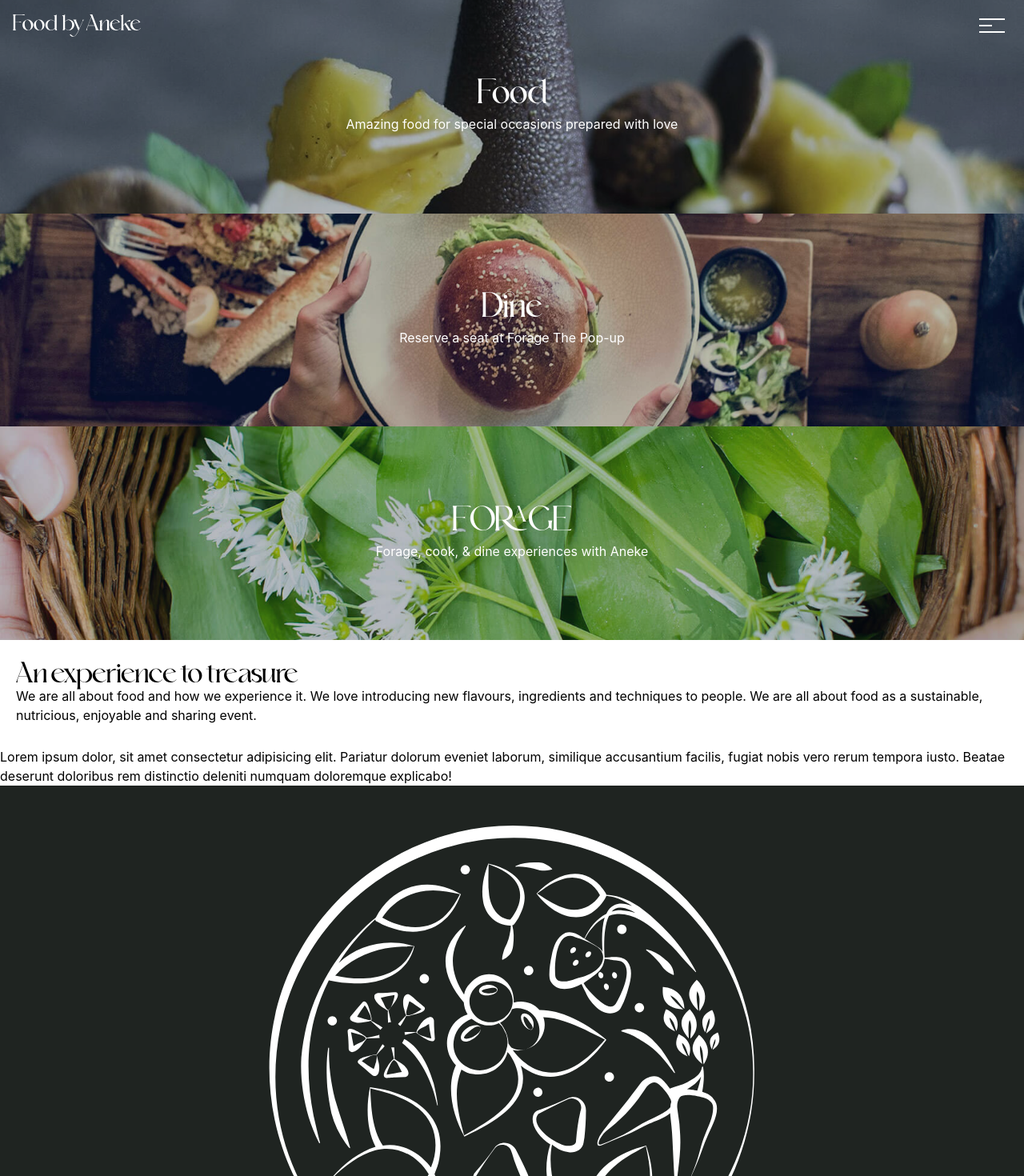
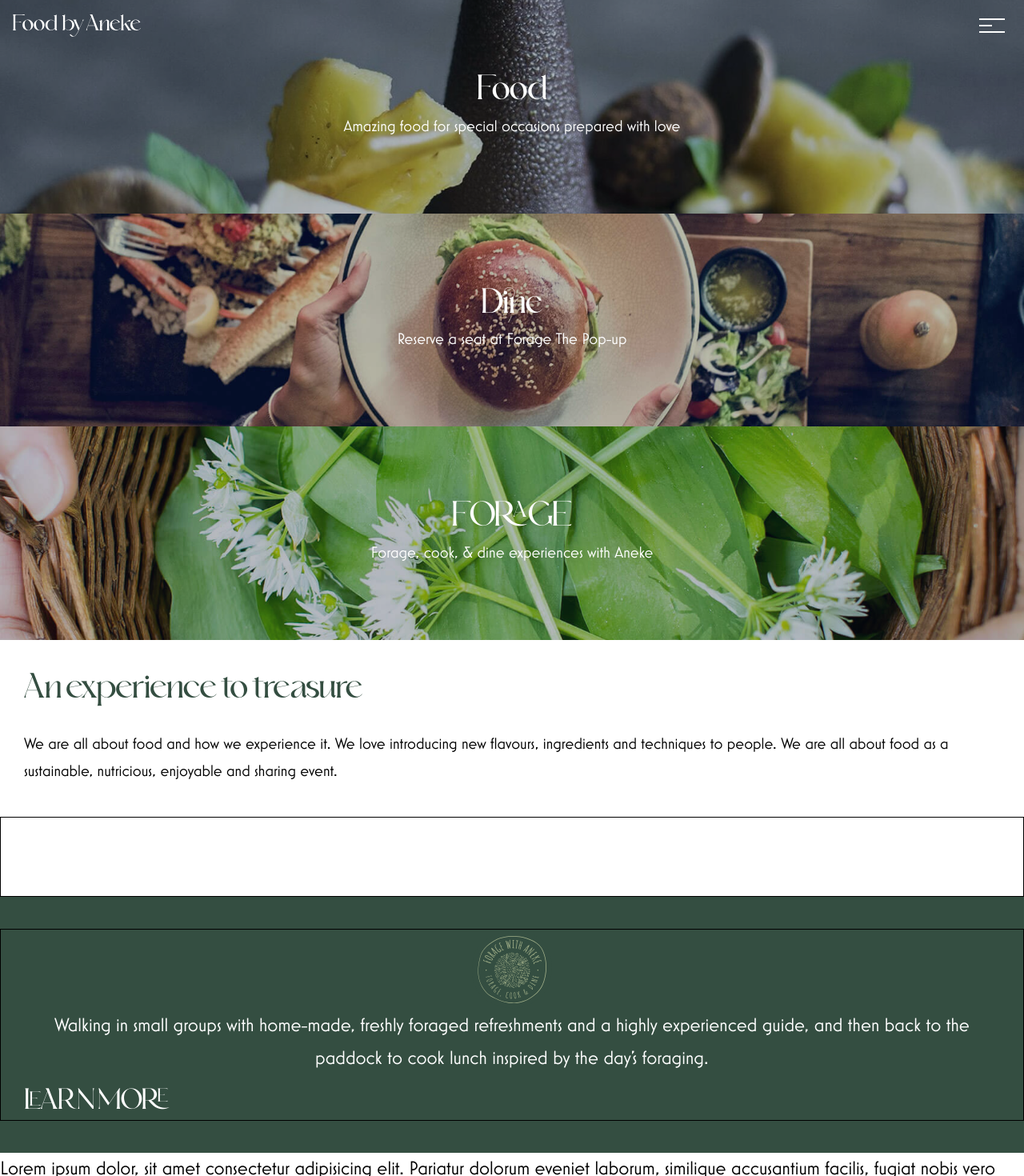
Before and after one commit to suleiman-hamza/food-by-aneke-cl, a React (Vite) app: page / in a window 1280 px wide. Shown: the top 1470 px of the page at 80% size. Built offline with nearby package versions, Linux system fonts and the light colour scheme.

Commit message:
the experience section

```diff
--- a/src/components/Hero.tsx
+++ b/src/components/Hero.tsx
@@ -7,7 +7,7 @@
     <section className="relative h-screen w-full flex flex-col items-center justify-center bg-gray-900 text-white">
       <a
         href="#"
-        className="flex-1 w-full flex justify-center items-center relative p-4 text-center"
+        className="flex-1 w-full flex justify-center items-center relative p-6 text-center"
       >
         <div
           className="absolute inset-0 bg-cover bg-center bg-no-repeat z-10 opacity-70"
@@ -15,12 +15,14 @@
         ></div>
         <div className="z-11">
           <h2 className="text-[24px] mb-2 font-alonira">Food</h2>
-          <p className="">Amazing food for special occasions prepared with love</p>
+          <p className="font-mostra text-[20px]">
+            Amazing food for special occasions prepared with love
+          </p>
         </div>
       </a>
       <a
         href="#"
-        className="flex-1 w-full flex justify-center items-center relative p-4 text-center"
+        className="flex-1 w-full flex justify-center items-center relative p-6 text-center"
       >
         <div
           className="absolute inset-0 bg-cover bg-center bg-no-repeat z-10 opacity-70"
@@ -28,12 +30,12 @@
         ></div>
         <div className="z-11">
           <h2 className="text-[24px] mb-2 font-alonira">Dine</h2>
-          <p className="">Reserve a seat at Forage The Pop-up</p>
+          <p className="font-mostra text-[20px]">Reserve a seat at Forage The Pop-up</p>
         </div>
       </a>
       <a
         href="#"
-        className="flex-1 w-full flex justify-center items-center relative p-4 text-center"
+        className="flex-1 w-full flex justify-center items-center relative p-6 text-center"
       >
         <div
           className="absolute inset-0 bg-cover bg-center bg-no-repeat z-10 opacity-70"
@@ -41,7 +43,7 @@
         ></div>
         <div className="z-11">
           <h2 className="text-[24px] mb-2 font-alonira">FORAGE</h2>
-          <p className="">Forage, cook, & dine experiences with Aneke</p>
+          <p className="font-mostra text-[20px]">Forage, cook, & dine experiences with Aneke</p>
         </div>
       </a>
     </section>
--- a/src/index.css
+++ b/src/index.css
@@ -21,7 +21,7 @@
 /* 2. Tell Tailwind to create a utility class for it */
 @theme {
   --font-alonira: "EuAlonira", sans-serif;
-  --font-mostra: "mostra-nuova", serif;
+  --font-mostra: "mostra-nuova", sans-serif;
 }
 
 .container {
@@ -31,6 +31,13 @@
   margin-right: auto;
   padding-right: 30px;
   padding-left: 30px;
+}
+
+body {
+  font-weight: 400;
+  font-size: 24px;
+  line-height: 1.7;
+  font-family: mostra-nuova, sans-serif;
 }
 /* :root {
   --text: #6b6375;
--- a/src/pages/Home.tsx
+++ b/src/pages/Home.tsx
@@ -1,18 +1,39 @@
 import Hero from "../components/Hero";
+import SvgImage from "../assets/images/logo-forage-with-aneke-background.svg";
 
 export default function Home() {
   return (
     <>
       <Hero />
-      <section className="p-5 py-7">
-        <h2 className="font-alonira text-[20px]">
-          An experience to <span>treasure</span>
-        </h2>
-        <p>
-          We are all about food and how we experience it. We love introducing new flavours,
-          ingredients and techniques to people. We are all about food as a sustainable, nutricious,
-          enjoyable and sharing event.
-        </p>
+      <section className="py-10">
+        <div className="container">
+          <h2 className="font-alonira text-[24px] text-[#344e41] mb-8">
+            An experience to <span>treasure</span>
+          </h2>
+          <p className="font-mostra text-[20px]">
+            We are all about food and how we experience it. We love introducing new flavours,
+            ingredients and techniques to people. We are all about food as a sustainable,
+            nutricious, enjoyable and sharing event.
+          </p>
+        </div>
+      </section>
+      {/*carousel here*/}
+      <div className="border w-full h-25"></div>
+      <section className="py-10 bg-[#344e41]">
+        <div className="container border">
+          <img src={SvgImage} alt="svg the experience logo" className="w-25 h-25 mx-auto" />
+          <p className="text-white mb-4 text-center">
+            Walking in small groups with home-made, freshly foraged refreshments and a highly
+            experienced guide, and then back to the paddock to cook lunch inspired by the day’s
+            foraging.
+          </p>
+          <a
+            href="#"
+            className="text-center w-full text-[20px] font-alonira text-white hover:text-[#a3b18a] mx-auto"
+          >
+            LEARN MORE
+          </a>
+        </div>
       </section>
       <p>
         Lorem ipsum dolor, sit amet consectetur adipisicing elit. Pariatur dolorum eveniet laborum,
```
Also changed, not shown: src/assets/images/logo-forage-with-aneke-background.svg (added), src/assets/images/the-experience.jpg (added).
